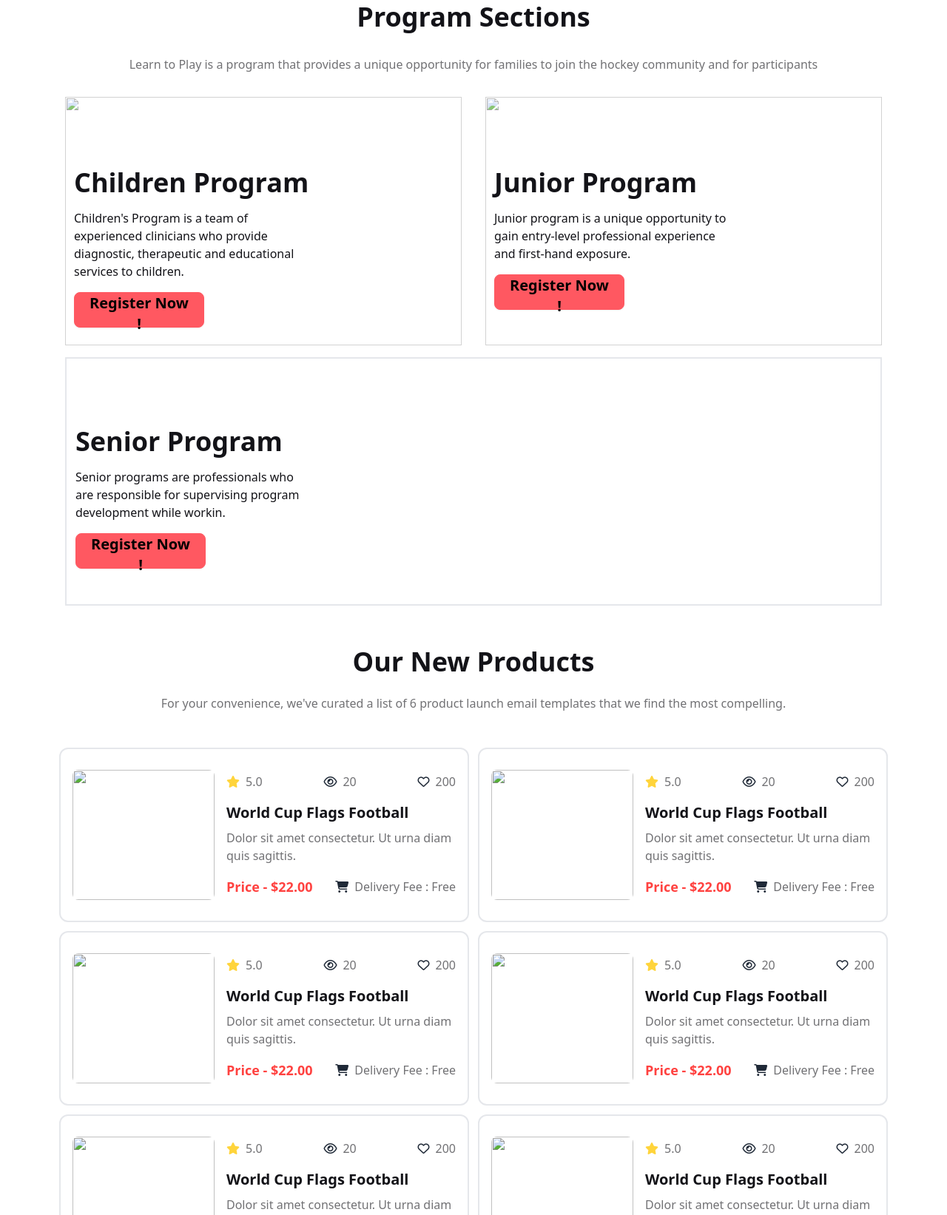
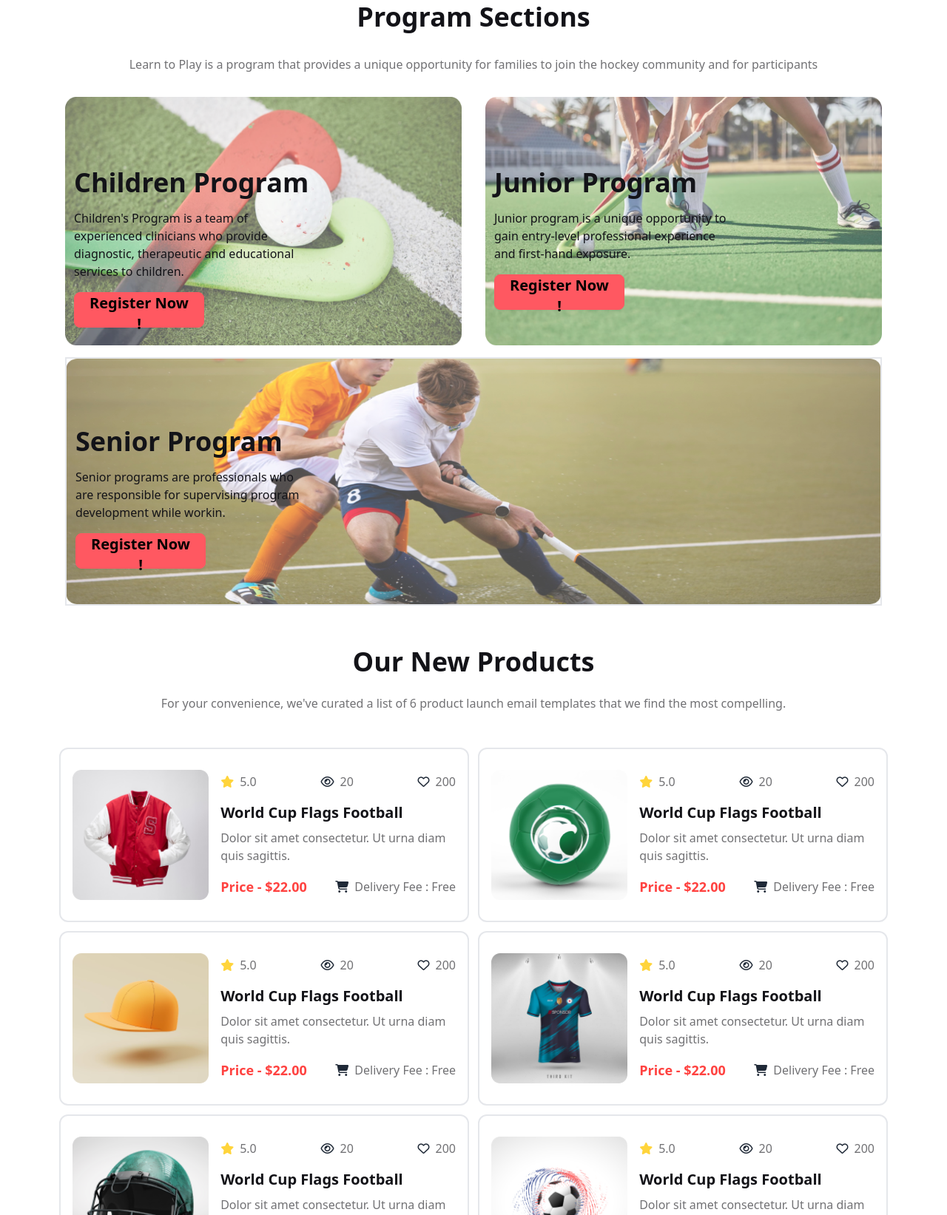
Before and after one commit to ronbirahman/hockeys, a plain HTML site: page index.html in a window 1280 px wide. Shown: the part 1157-2800 px from the top of the page at 74% size. Drawn offline with nearby package versions, Linux system fonts and the light colour scheme; the site is published under a folder, as on GitHub Pages, so addresses that start at the root find nothing.

Commit message:
All Okay

```diff
--- a/index.html
+++ b/index.html
@@ -51,28 +51,28 @@
     <section class="mx-4 lg:mx-20 lg:my-14 lg:h-[32rem] lg:w-[81rem] lg:py-2">
         <div class="relative carousel w-full lg:w-full lg:h-full ">
             <div id="slide1" class="carousel-item relative w-full ">
-              <img src="/Images/1.png" class="w-full" />
+              <img src="Images/1.png" class="w-full" />
               <div class="absolute flex justify-between transform -translate-y-1/2 left-5 right-5 top-1/2">
                 <a href="#slide4" class="btn btn-circle lg:mt-56">❮</a>
                 <a href="#slide2" class="btn btn-circle lg:mt-56 lg:mr-[70rem]">❯</a>
               </div>
             </div>
             <div id="slide2" class="carousel-item relative w-full">
-              <img src="/Images/2.png" class="w-full" />
+              <img src="Images/2.png" class="w-full" />
               <div class="absolute flex justify-between transform -translate-y-1/2 left-5 right-5 top-1/2">
                 <a href="#slide1" class="btn btn-circle lg:mt-56">❮</a>
                 <a href="#slide3" class="btn btn-circle lg:mt-56 lg:mr-[70rem]">❯</a>
               </div>
             </div>
             <div id="slide3" class="carousel-item relative w-full">
-              <img src="/Images/3.png" class="w-full" />
+              <img src="Images/3.png" class="w-full" />
               <div class="absolute flex justify-between transform -translate-y-1/2 left-5 right-5 top-1/2">
                 <a href="#slide2" class="btn btn-circle lg:mt-56">❮</a>
                 <a href="#slide4" class="btn btn-circle lg:mt-56 lg:mr-[70rem]">❯</a>
               </div>
             </div>
             <div id="slide4" class="carousel-item relative w-full">
-              <img src="/Images/4.png" class="w-full" />
+              <img src="Images/4.png" class="w-full" />
               <div class="absolute flex justify-between transform -translate-y-1/2 left-5 right-5 top-1/2">
                 <a href="#slide3" class="btn btn-circle lg:mt-56">❮</a>
                 <a href="#slide1" class="btn btn-circle lg:mt-56 lg:mr-[70rem]">❯</a>
@@ -130,7 +130,7 @@
         <div class="grid grid-cols-1 gap-4">
             <div class=" grid grid-cols-1 lg:flex gap-4 object-fill">
                 <div class=" mx-2 h-[13rem] lg:w-[50rem] lg:h-[21rem] relative">
-                    <img class=" h-full w-full lg:min-w-full lg:max-h-full opacity-70" src="/Images/2.png" alt="">
+                    <img class=" h-full w-full lg:min-w-full lg:max-h-full opacity-70" src="Images/2.png" alt="">
                     <div class="absolute -my-60 w-[30rem] h-[15rem] ml-3 ">
                         <h4 class="lg:text-2xl lg:text-4xl text-[#131318] font-extrabold mt-12 lg:my-0 text-left">Children Program</h4>
                         <p class="text-[#131318] text-sm sm: w-80 lg:text-base font-normal text-left my-2 lg:my-4">Children's Program is a team of experienced clinicians who provide diagnostic, therapeutic and educational services to children.
@@ -139,7 +139,7 @@
                     </div>
                 </div>
                 <div class=" mx-2 h-[13rem] lg:w-[50rem] lg:h-[21rem] relative">
-                    <img class="h-full w-full lg:min-w-full lg:max-h-full opacity-70" src="/Images/3.png" alt="">
+                    <img class="h-full w-full lg:min-w-full lg:max-h-full opacity-70" src="Images/3.png" alt="">
                     <div class="absolute -my-60 w-[30rem] h-[15rem] ml-3 ">
                         <h4 class="lg:text-2xl lg:text-4xl text-[#131318] font-extrabold mt-12 lg:my-0 text-left">Junior Program</h4>
                         <p class="text-[#131318] text-sm sm: w-80 lg:text-base font-normal text-left my-2 lg:my-4">Junior program is a unique opportunity to gain entry-level professional experience and first-hand exposure.
@@ -150,7 +150,7 @@
 
             </div>
             <div class=" mx-2 h-[13rem] sm:border-2 lg:h-[21rem] relative">
-             <img class=" h-full lg:min-w-full lg:h-full opacity-70" src="/Images/4.png" alt="">
+             <img class=" h-full lg:min-w-full lg:h-full opacity-70" src="Images/4.png" alt="">
              <div class="absolute -my-60 w-[30rem] h-[15rem] ml-3 ">
                 <h4 class="lg:text-2xl lg:text-4xl text-[#131318] font-extrabold mt-12 lg:my-0 text-left">Senior Program</h4>
                 <p class="text-[#131318] text-sm sm: w-80 lg:text-base font-normal text-left my-2 lg:my-4">Senior programs are professionals who are responsible for supervising program development while workin.
@@ -170,7 +170,7 @@
             <div class=" border-2 lg:border-2 rounded-xl">
                 <div class="hero my-2">
                     <div class="hero-content flex-col lg:flex-row">
-                        <img src="/Images/5.png" class=" w-full h-[15rem] lg:w-[12rem] lg:h-[11rem] rounded-lg" />
+                        <img src="Images/5.png" class=" w-full h-[15rem] lg:w-[12rem] lg:h-[11rem] rounded-lg" />
                         <div>
                             <div class="flex justify-between">
                                 <div class="flex items-center gap-2">
@@ -204,7 +204,7 @@
             <div class=" border-2 lg:border-2 rounded-xl">
                 <div class="hero my-2">
                     <div class="hero-content flex-col lg:flex-row">
-                        <img src="/Images/6.png" class="w-full h-[15rem] lg:w-[12rem] lg:h-[11rem] rounded-lg" />
+                        <img src="Images/6.png" class="w-full h-[15rem] lg:w-[12rem] lg:h-[11rem] rounded-lg" />
                         <div>
                             <div class="flex justify-between">
                                 <div class="flex items-center gap-2">
@@ -239,7 +239,7 @@
             <div class=" border-2 lg:border-2 rounded-xl">
                 <div class="hero my-2">
                     <div class="hero-content flex-col lg:flex-row">
-                        <img src="/Images/7.png" class="w-full h-[15rem] lg:w-[12rem] lg:h-[11rem] rounded-lg" />
+                        <img src="Images/7.png" class="w-full h-[15rem] lg:w-[12rem] lg:h-[11rem] rounded-lg" />
                         <div>
                             <div class="flex justify-between">
                                 <div class="flex items-center gap-2">
@@ -274,7 +274,7 @@
             <div class=" border-2 lg:border-2 rounded-xl">
                 <div class="hero my-2">
                     <div class="hero-content flex-col lg:flex-row">
-                        <img src="/Images/8.png" class="w-full h-[15rem] lg:w-[12rem] lg:h-[11rem] rounded-lg" />
+                        <img src="Images/8.png" class="w-full h-[15rem] lg:w-[12rem] lg:h-[11rem] rounded-lg" />
                         <div>
                             <div class="flex justify-between">
                                 <div class="flex items-center gap-2">
@@ -309,7 +309,7 @@
             <div class=" border-2 lg:border-2 rounded-xl">
                 <div class="hero my-2">
                     <div class="hero-content flex-col lg:flex-row">
-                        <img src="/Images/9.png" class="w-full h-[15rem] lg:w-[12rem] lg:h-[11rem] rounded-lg" />
+                        <img src="Images/9.png" class="w-full h-[15rem] lg:w-[12rem] lg:h-[11rem] rounded-lg" />
                         <div>
                             <div class="flex justify-between">
                                 <div class="flex items-center gap-2">
@@ -344,7 +344,7 @@
             <div class=" border-2 lg:border-2 rounded-xl">
                 <div class="hero my-2">
                     <div class="hero-content flex-col lg:flex-row">
-                        <img src="/Images/10.png" class="w-full h-[15rem] lg:w-[12rem] lg:h-[11rem] rounded-lg" />
+                        <img src="Images/10.png" class="w-full h-[15rem] lg:w-[12rem] lg:h-[11rem] rounded-lg" />
                         <div>
                             <div class="flex justify-between">
                                 <div class="flex items-center gap-2">
@@ -388,7 +388,7 @@
 
         <div class="border-2 rounded-xl lg:border-none sm:flex sm:flex-col lg:grid lg:grid-cols-2 my-10">
             <div class=" w-[20rem] h-[15rem] ml-5 mt-2 lg:w-[27rem] lg:h-[29rem] lg:ml-28">
-                <img class=" h-full w-full lg:w-full lg:h-full" src="/Images/11.png" alt="">
+                <img class=" h-full w-full lg:w-full lg:h-full" src="Images/11.png" alt="">
 
             </div>
             <div class="lg:mr-28">
@@ -462,17 +462,17 @@
         <div class="lg:flex lg:justify-around lg:mx-4 ">
             <div class="lg:flex lg:flex-col items-center lg:justify-between ml-2 lg:ml-0 mr-2 lg:mr-0 lg:w-[30rem] lg:h-[36rem] border-2 rounded-lg" >
                 <div class="bg-green-50 h-[12rem] lg:w-[23rem] lg:h-[11rem] rounded-lg border-2 my-4 ml-2 lg:ml-0 mr-2 lg:mr-0">
-                    <img class="w-[3rem] h-[3rem] ml-8 mt-8" src="/Images/Group 1171275317.png" alt="">
+                    <img class="w-[3rem] h-[3rem] ml-8 mt-8" src="Images/Group 1171275317.png" alt="">
                     <h6 class="text-[#13131899] text-base font-normal lg:text-left ml-8 mt-0">Phone Number:</h6>
                     <h3 class="text-[#131318] text-lg font-bold lg:text-left ml-8 mt-4">(+62) 123-321-543</h3>
                 </div>
                 <div class="bg-yellow-100 h-[12rem] lg:w-[23rem] lg:h-[11rem] rounded-lg ml-2 lg:ml-0 mr-2 pt-10 lg:pt-0 lg:mr-0">
-                    <img class="w-[3rem] h-[3rem] ml-8 lg:mt-8" src="/Images/Group 1171275318.png" alt="">
+                    <img class="w-[3rem] h-[3rem] ml-8 lg:mt-8" src="Images/Group 1171275318.png" alt="">
                     <h6 class="text-[#13131899] text-base font-normal lg:text-left ml-8 mt-0">Email</h6>
                     <h3 class="text-[#131318] text-lg font-bold lg:text-left ml-8 mt-4">hockeys@support.com</h3>
                 </div>
                 <div class="bg-blue-100 h-[12rem] lg:w-[23rem] lg:h-[11rem] rounded-lg my-4 ml-2 lg:ml-0 mr-2 lg:mr-0 pt-4 lg:pt-0">
-                    <img class="w-[3rem] h-[3rem] ml-8 mt-8" src="/Images/Group 1171275321.png" alt="">
+                    <img class="w-[3rem] h-[3rem] ml-8 mt-8" src="Images/Group 1171275321.png" alt="">
                     <h6 class="text-[#13131899] text-base font-normal lg:text-left ml-8 mt-0">Location</h6>
                     <h3 class="text-[#131318] text-lg font-bold lg:text-left ml-8 mt-4">1/6/B Jackson Ville</h3>
                 </div>
```
